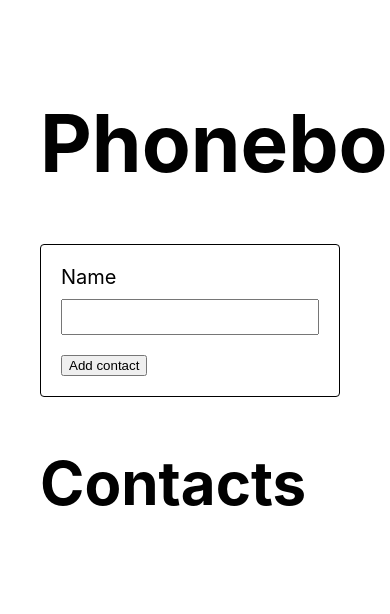
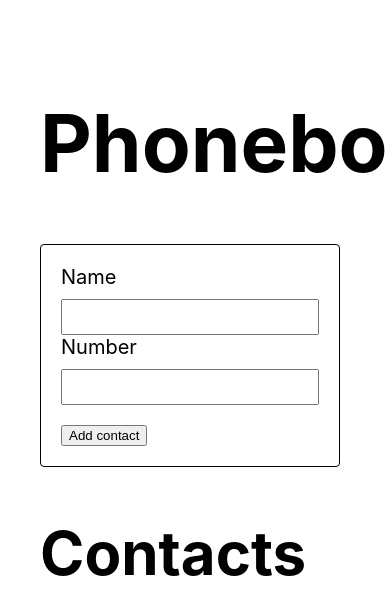
Before and after one commit to JakubLawnicki/goit-react-hw-02-phonebook, a React (Create React App) app: page / in a window 390 px wide. Shown: the top 614 px of the page. Built offline with nearby package versions, Linux system fonts and the light colour scheme.

Commit message:
Adding phone number

```diff
--- a/src/components/App.jsx
+++ b/src/components/App.jsx
@@ -6,27 +6,35 @@ export class App extends Component {
   state = {
     contacts: [],
     name: '',
+    number: '',
   };
 
-  changeValue = value => {
+  changeValue = (value, inputName) => {
+    let key;
     this.setState(() => {
+      if (inputName === 'name') {
+        key = 'name';
+      } else {
+        key = 'number';
+      }
+
       return {
-        name: value,
+        [key]: value,
       };
     });
   };
 
-  addContact = (name, id) => {
+  addContact = (name, number, id) => {
     this.setState(prev => {
       return {
-        contacts: [...prev.contacts, { name, id }],
+        contacts: [...prev.contacts, { name, number, id }],
       };
     });
   };
 
   render() {
-    const { contacts, name } = this.state;
-
+    const { contacts, name, number } = this.state;
+    console.log(this.state);
     return (
       <div
         style={{
@@ -43,6 +51,7 @@ export class App extends Component {
         <h1>Phonebook</h1>
         <ContactForm
           contactName={name}
+          contactNumber={number}
           change={this.changeValue}
           add={this.addContact}
         />
--- a/src/components/contactForm/ContactForm.jsx
+++ b/src/components/contactForm/ContactForm.jsx
@@ -1,26 +1,26 @@
 import styles from './contactForm.module.css';
 import { nanoid } from 'nanoid';
 
-export function ContactForm({ contactName, change, add }) {
+export function ContactForm({ contactName, contactNumber, change, add }) {
   const contactId = nanoid();
 
   return (
     <form
       className={styles.form}
-      id={contactName}
       onSubmit={e => {
         e.preventDefault();
 
-        add(e.target.id, contactId);
+        add(contactName, contactNumber, contactId);
+        console.log(e.target.props);
       }}
     >
       <label className={styles.label} htmlFor="name">
         Name
       </label>
       <input
-        className={styles.input}
+        className={styles['input-name']}
         onChange={e => {
-          change(e.target.value);
+          change(e.target.value, e.target.name);
         }}
         type="text"
         name="name"
@@ -30,13 +30,28 @@ export function ContactForm({ contactName, change, add }) {
         title="Name may contain only letters, apostrophe, dash and spaces. For example Adrian, Jacob Mercer, Charles de Batz de Castelmore d'Artagnan"
         required
       />
+      <label className={styles.label} htmlFor="number">
+        Number
+      </label>
+      <input
+        className={styles['input-tel']}
+        onChange={e => {
+          change(e.target.value, e.target.name);
+        }}
+        type="tel"
+        name="number"
+        id="number"
+        value={contactNumber}
+        pattern="\+?\d{1,4}?[-.\s]?\(?\d{1,3}?\)?[-.\s]?\d{1,4}[-.\s]?\d{1,4}[-.\s]?\d{1,9}"
+        title="Phone number must be digits and can contain spaces, dashes, parentheses and can start with +"
+        required
+      />
       <button
         className={styles.button}
-        id={contactName}
         onSubmit={e => {
           e.preventDefault();
 
-          add(e.target.id, contactId);
+          add(contactName, contactNumber, contactId);
         }}
         type="submit"
       >
--- a/src/components/contactForm/contactForm.module.css
+++ b/src/components/contactForm/contactForm.module.css
@@ -10,10 +10,12 @@
   border-radius: 4px;
   padding: 20px;
 }
-.input {
+.input-name,
+.input-tel {
   height: 30px;
   width: 250px;
 }
+
 .label {
   margin-bottom: 10px;
   font-size: 20px;
--- a/src/components/contactList/ContactList.jsx
+++ b/src/components/contactList/ContactList.jsx
@@ -1,10 +1,13 @@
 import styles from './contactList.module.css';
 
 export function ContactList({ list }) {
+  console.log(list);
   return (
     <ul className={styles['contact-list']}>
       {list.map(item => (
-        <li className={styles.contact}>{item.name}</li>
+        <li className={styles.contact} key={item.id}>
+          {item.name}: {item.number}
+        </li>
       ))}
     </ul>
   );
```
